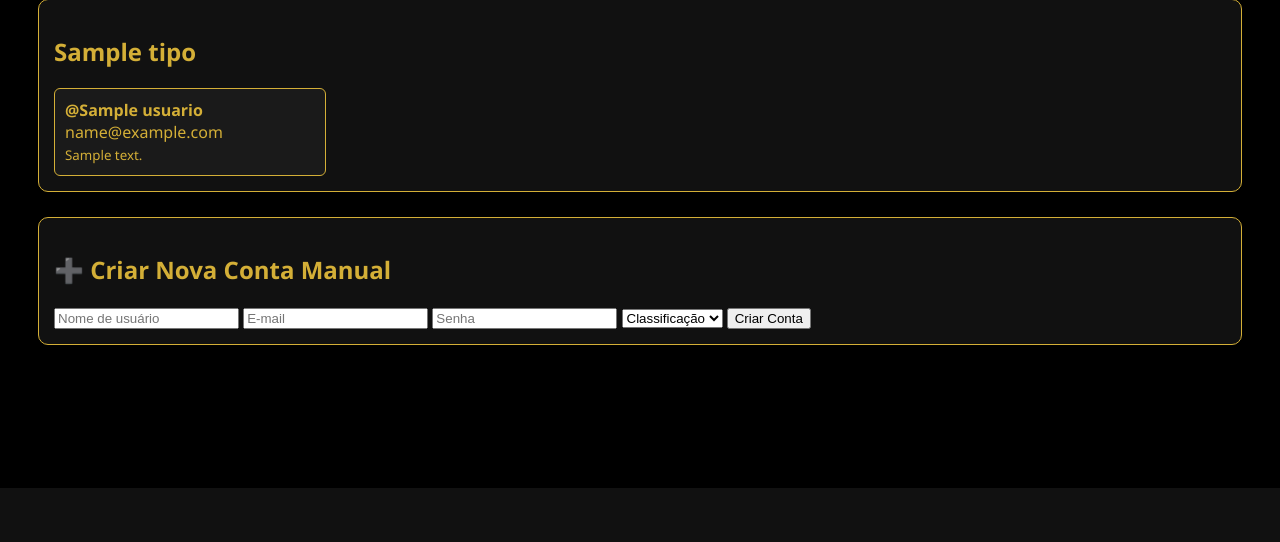
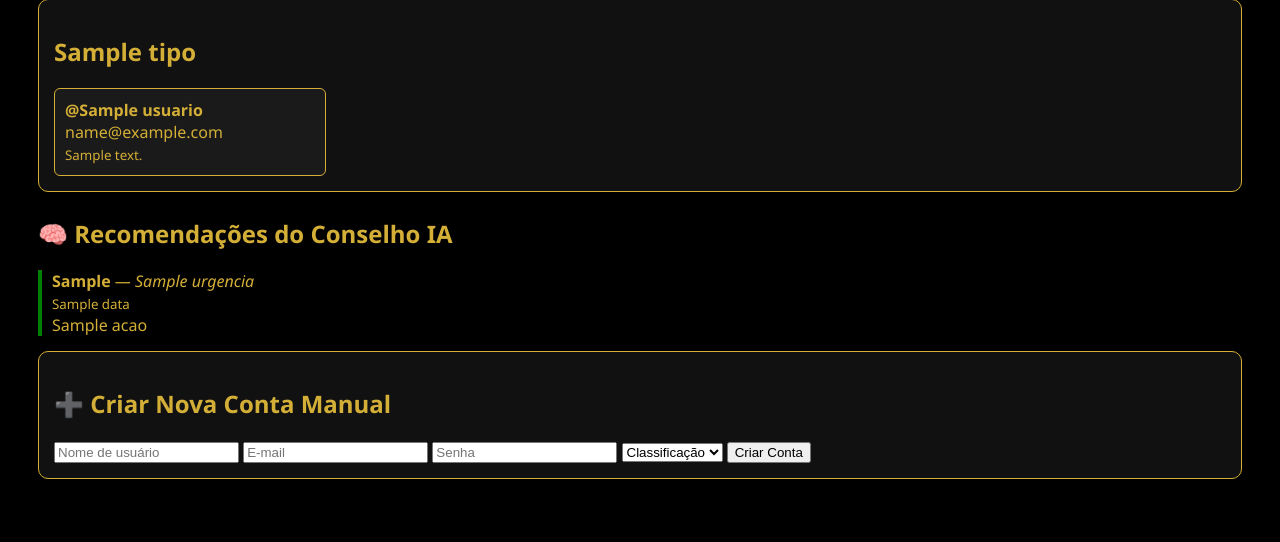
Before and after one commit to silverback000mn/anubis-eye-v6, a Flask app: template painel_web/templates/painel.html in a window 1280 px wide. Shown: the part 312-854 px from the top of the page. Before the commit the page ends 800 px from the top, so only its background shows below. Run offline with Flask 3, Linux system fonts and the light colour scheme; the template is opened without the code that fills it: most values are stand-ins (such as "Sample title", 1, 10 or a date in 2020).

Commit message:
Update painel.html

```diff
--- a/painel_web/templates/painel.html
+++ b/painel_web/templates/painel.html
@@ -66,7 +66,19 @@
   {% endfor %}
 
 </body>
-</html>
+</html<div class="card">
+  <h2>🧠 Recomendações do Conselho IA</h2>
+  {% for item in conselho %}
+    <div style="margin-bottom: 15px; border-left: 4px solid {% if item.urgencia == 'alta' %}red{% elif item.urgencia == 'média' %}orange{% else %}green{% endif %}; padding-left: 10px;">
+      <strong>{{ item.ia }}</strong> — <em>{{ item.urgencia|capitalize }}</em><br>
+      <small>{{ item.data }}</small><br>
+      {{ item.acao }}
+    </div>
+  {% else %}
+    <p>Nenhuma sugestão registrada.</p>
+  {% endfor %}
+</div>
+
 <div class="card">
   <h2>➕ Criar Nova Conta Manual</h2>
   <form method="POST" action="/nova_conta_via_painel">
```
